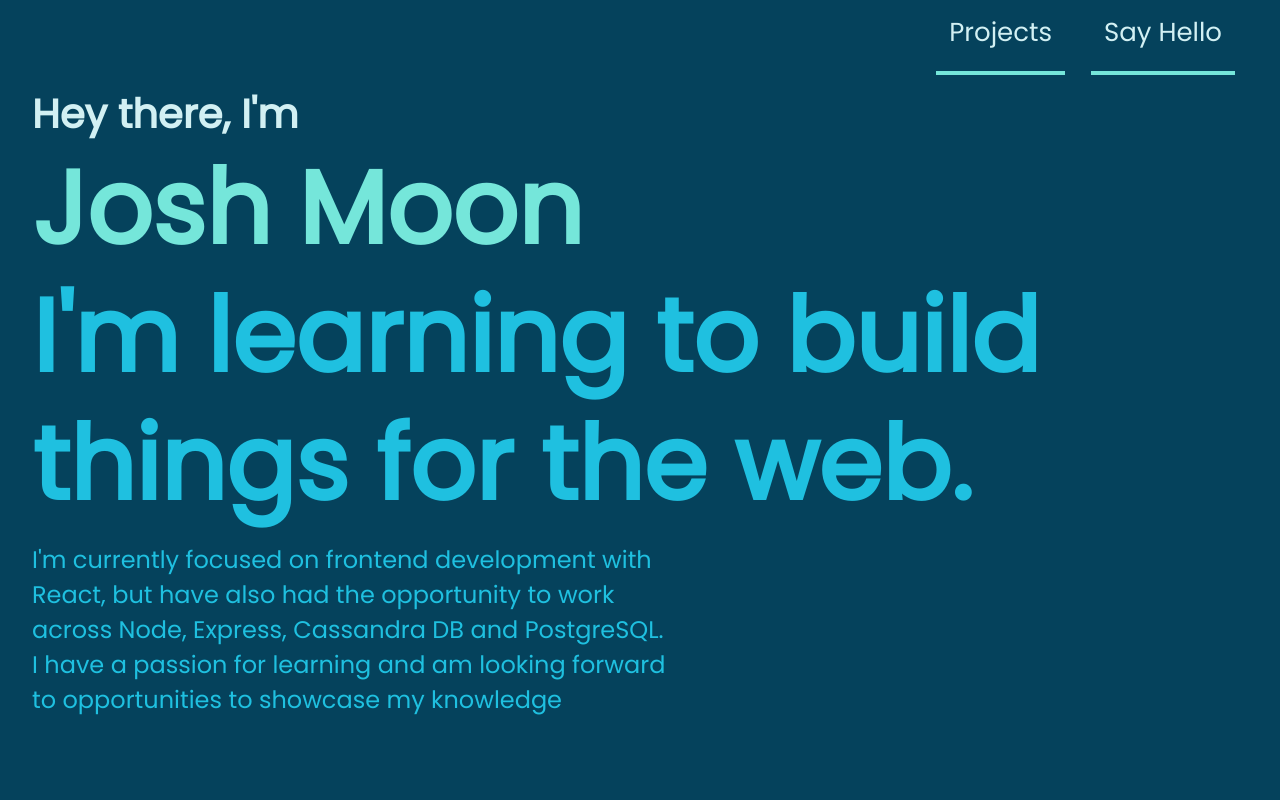
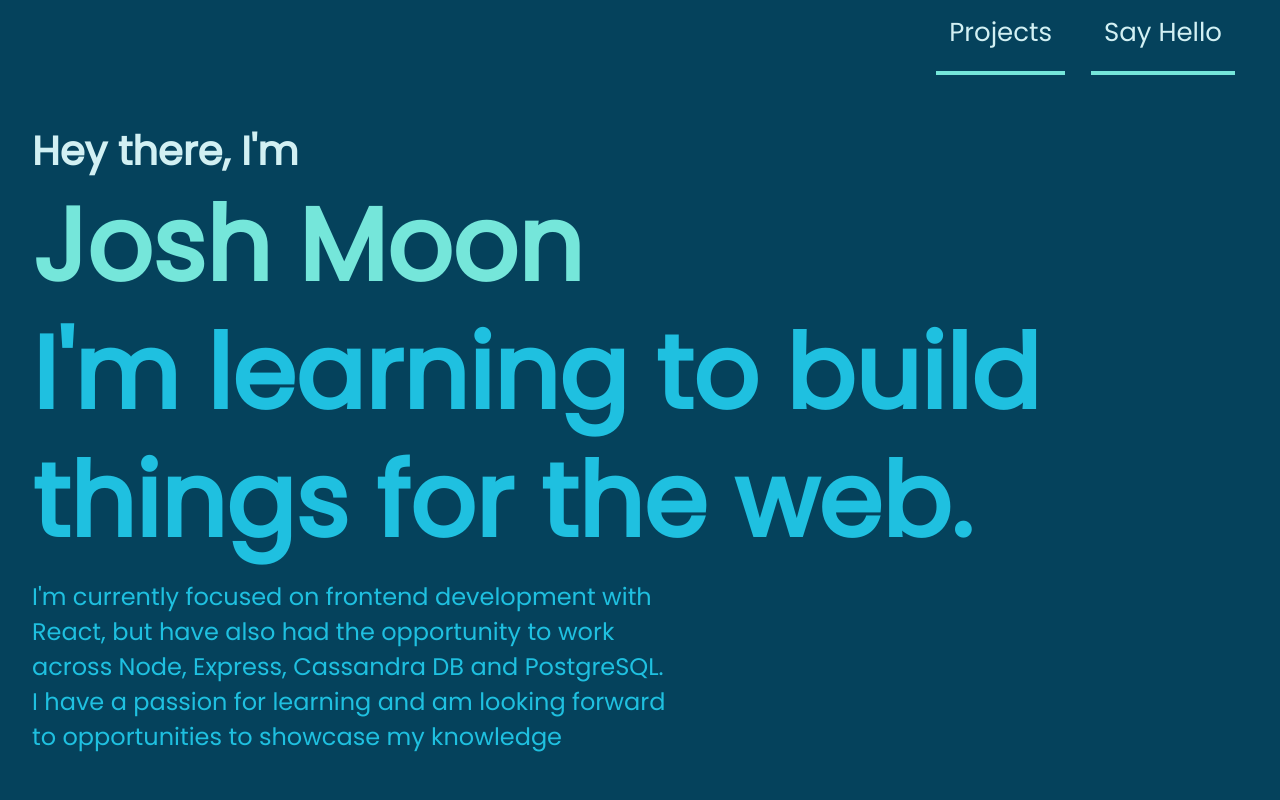
Before and after one commit to Josh1510/portfolio, a React (Create React App) app: page / in a window 1280 px wide. Shown: the top 800 px of the page. Built offline with nearby package versions, Linux system fonts and the light colour scheme.

Commit message:
style to prevent about overapping header

```diff
--- a/src/components/about/About.css
+++ b/src/components/about/About.css
@@ -2,8 +2,11 @@
   display: flex;
   flex-direction: column;
   justify-content: center;
-  height: 100vh;
-  margin: calc(-1 * var(--header-height)) 0 0;
+  min-height: calc(100vh - var(--header-height));
+  /* margin: calc(-1 * var(--header-height)) 0 0; */
+  /* margin: var(--header-height) 0 0; */
+  padding-top: calc(-1 * var(--header-height));
+
   cursor: default;
   user-select: none;
 }
```
